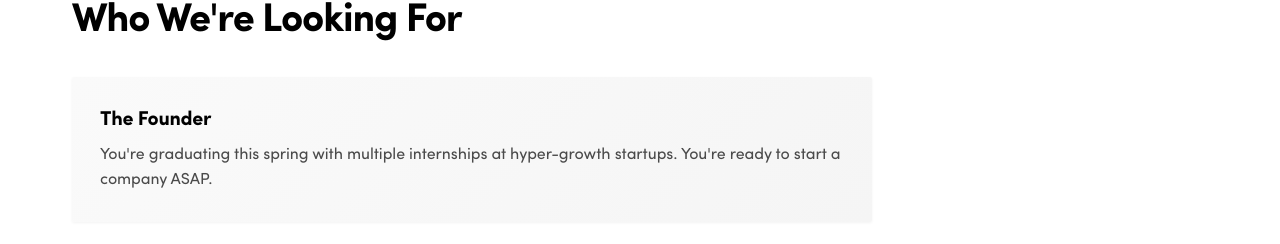
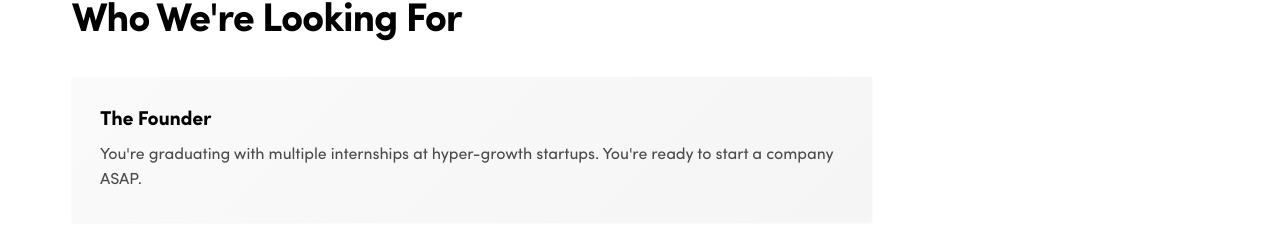
Before and after one commit to alexmarley/Fellows-Project, a Next.js app: page / in a window 1280 px wide. Shown: the part 1459-1703 px from the top of the page. Built offline with nearby package versions, Linux system fonts and the light colour scheme.

Commit message:
Update content: change 'leading' to '1000+' for Summit and remove 'this spring' from Founder description

```diff
--- a/pages/index.js
+++ b/pages/index.js
@@ -150,7 +150,7 @@ export default function Home() {
               <div className={styles.whoItem}>
                 <div className={styles.whoContent}>
                   <h3 className={styles.whoItemTitle}>The Founder </h3>
-                  <p>You're graduating this spring with multiple internships at hyper-growth startups. You're ready to start a company ASAP.</p>
+                  <p>You're graduating with multiple internships at hyper-growth startups. You're ready to start a company ASAP.</p>
                 </div>
               </div>
               <div className={styles.whoItem}>
```
